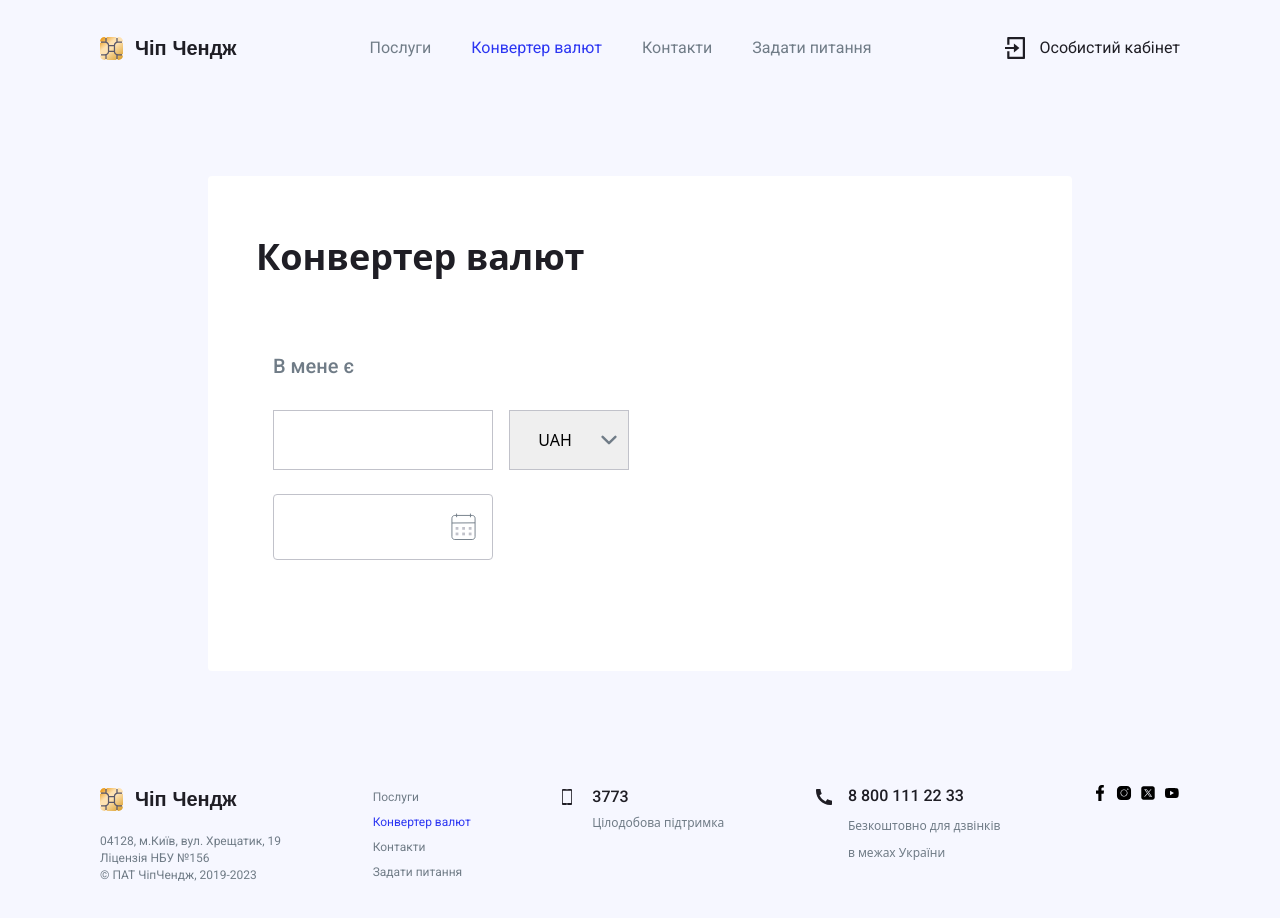
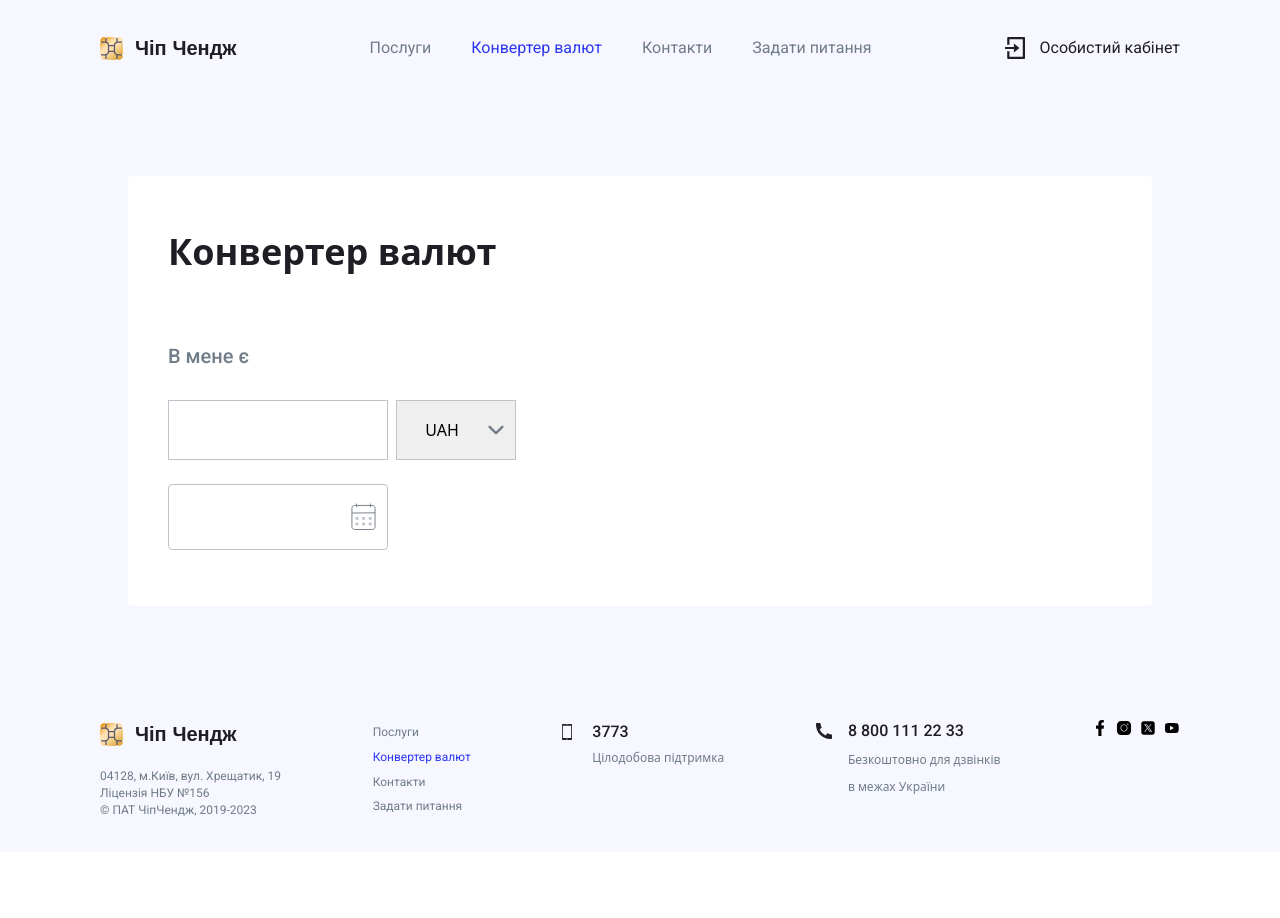
Before and after one commit to volodymyr-pichkov/hillel, a React app: page /converter in a window 1280 px wide. After the commit the page ends 852 px from the top, so only its background shows below. Built offline with nearby package versions, Linux system fonts and the light colour scheme.

Commit message:
adaptive

```diff
--- a/src/components/main-converter/MainConverter.jsx
+++ b/src/components/main-converter/MainConverter.jsx
@@ -3,44 +3,23 @@ import SelectedCurrency from "./components/SelectedCurrency";
 import DateInput from "./components/DateInput";
 
 const MainConverter = () => {
-  const {
-    date,
-    setDate,
-    calendarOpen,
-    toggleCalendar,
-    selectedCurrency,
-    setSelectedCurrency,
-  } = useStore();
+  const { date, setDate, calendarOpen, toggleCalendar, selectedCurrency, setSelectedCurrency } = useStore();
 
   return (
-    <main className="bg-background py-20 px-52">
-      <div className="rounded bg-white min-h-[400px] py-14">
-        <h3 className="mr-[434px] ml-[48px] text-title text-4xl font-bold leading-[1.4]">
-          Конвертер валют
-        </h3>
-        <div>
-          <p className="mt-[70px] ml-[65px] mr-[258px] mb-[30px] text-navigation font-roboto text-xl font-medium leading-[1.4]">
-            В мене є
-          </p>
-          <form className="flex items-center ml-[65px]">
-            <input
-              type="number"
-              className="border border-calendar w-[220px] h-[60px] py-4 text-center"
-            />
-            <div className="ml-4">
-              <SelectedCurrency
-                selectedCurrency={selectedCurrency}
-                setSelectedCurrency={setSelectedCurrency}
-              />
-            </div>
-          </form>
-          <DateInput
-            date={date}
-            toggleCalendar={toggleCalendar}
-            setDate={setDate}
-            calendarOpen={calendarOpen}
-          />
-        </div>
+    <main className="bg-background py-20 px-52 sm:px-10 md:px-20 lg:px-32">
+      <div className="rounded bg-white min-h-[400px] py-14 px-12 sm:px-6 md:px-8 lg:px-10">
+        <h3 className="text-title text-4xl font-bold leading-[1.4] sm:text-2xl md:text-3xl lg:text-4xl">Конвертер валют</h3>
+
+        <p className="mt-[70px] mb-[30px] text-navigation font-roboto text-xl font-medium leading-[1.4] sm:text-lg md:text-xl">
+          В мене є
+        </p>
+
+        <form className="flex items-center gap-4 sm:flex-col sm:gap-2 md:flex-row">
+          <input type="number" className="border border-calendar w-[220px] h-[60px] py-4 text-center sm:w-full md:w-[200px] lg:w-[220px]" />
+          <SelectedCurrency selectedCurrency={selectedCurrency} setSelectedCurrency={setSelectedCurrency} />
+        </form>
+
+        <DateInput date={date} toggleCalendar={toggleCalendar} setDate={setDate} calendarOpen={calendarOpen} />
       </div>
     </main>
   );
--- a/src/components/main-converter/components/DateInput.jsx
+++ b/src/components/main-converter/components/DateInput.jsx
@@ -3,29 +3,25 @@ import "react-datepicker/dist/react-datepicker.css";
 
 const DateInput = ({ date, setDate, toggleCalendar, calendarOpen }) => {
   return (
-    <div className="flex items-center mt-6 ml-[65px] mb-[55px] mr-[389px] relative w-[220px]">
+    <div className="relative flex items-center mt-6 w-[220px] sm:w-[180px] md:w-[200px] lg:w-[220px]">
       <input
         type="text"
         value={date ? date.toLocaleDateString() : ""}
         readOnly
         onClick={toggleCalendar}
-  className="rounded border border-calendar text-navigation font-roboto font-semibold  leading-[1.4] text-xl w-full py-[18px] pl-[20px]"
+        className="w-full py-[18px] pl-[20px] text-xl font-semibold leading-[1.4] text-navigation border border-calendar rounded font-roboto"
       />
+
       <img
         src="/assets/icons/calendar.svg"
         onClick={toggleCalendar}
-        className="cursor-pointer absolute right-0 mr-[17px] w-[25px] h-[28px] text-calendar my-[17px]"
         alt="Calendar"
+        className="absolute right-3 w-[25px] h-[28px] cursor-pointer"
       />
 
       {calendarOpen && (
-        <div className="absolute w-full top-[calc(100%+10px)]">
-          <DatePicker
-            selected={date}
-            onChange={setDate}
-            inline
-            onClickOutside={toggleCalendar}
-          />
+        <div className="absolute top-[calc(100%+10px)] w-full">
+          <DatePicker selected={date} onChange={setDate} inline onClickOutside={toggleCalendar} />
         </div>
       )}
     </div>
--- a/src/components/main-converter/components/SelectedCurrency.jsx
+++ b/src/components/main-converter/components/SelectedCurrency.jsx
@@ -2,7 +2,7 @@ const SelectedCurrency = ({ selectedCurrency, setSelectedCurrency }) => {
   const currencies = ["UAH", "EUR", "USD", "JPY", "GBP", "CAD", "AUD"];
 
   return (
-    <div className="relative w-[120px]">
+    <div className="relative w-[120px] sm:w-[100px] md:w-[110px] lg:w-[120px]">
       <select
         value={selectedCurrency}
         onChange={(e) => setSelectedCurrency(e.target.value)}
```
Lines whose indentation alone changed are shown as unchanged.
